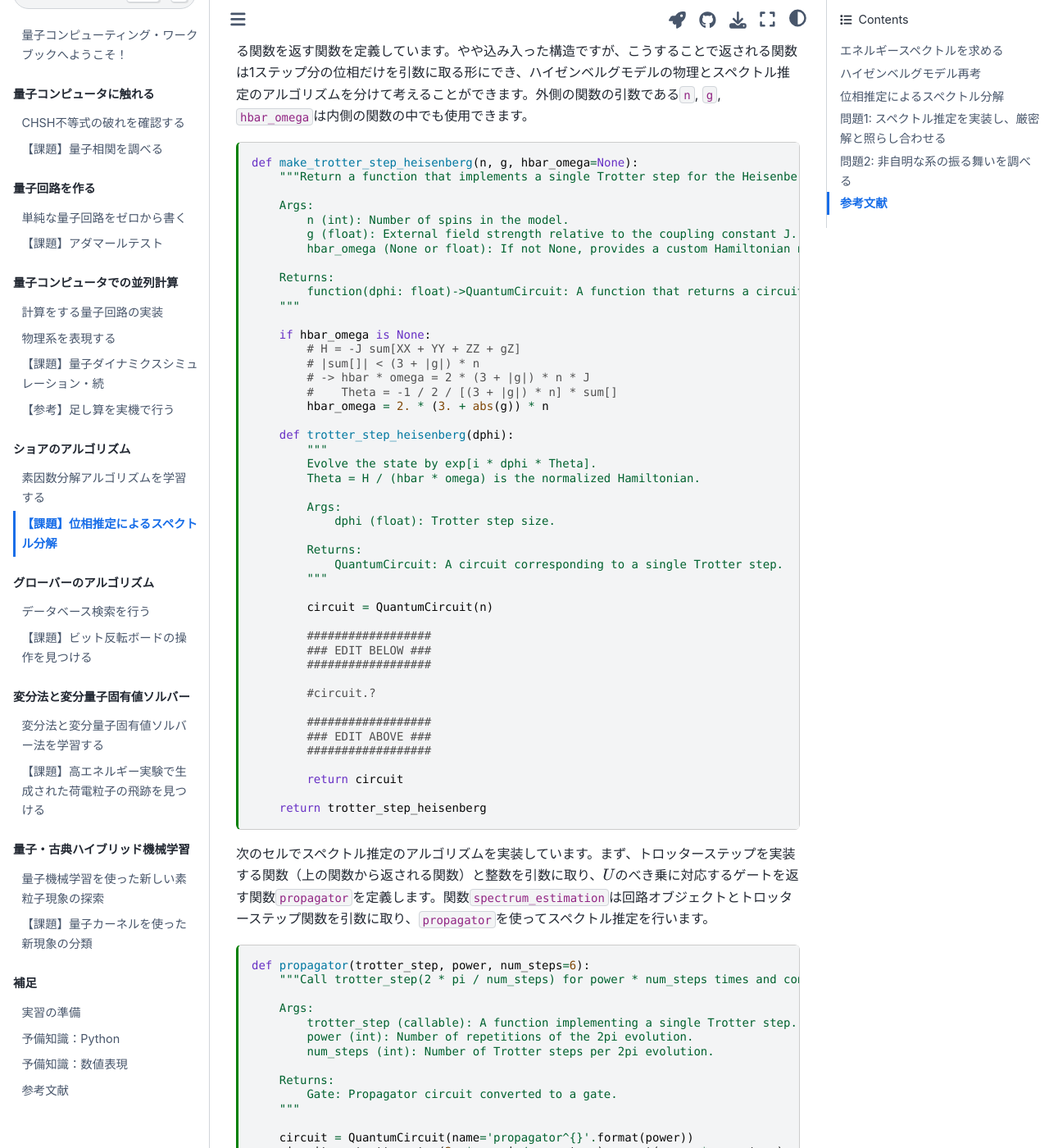
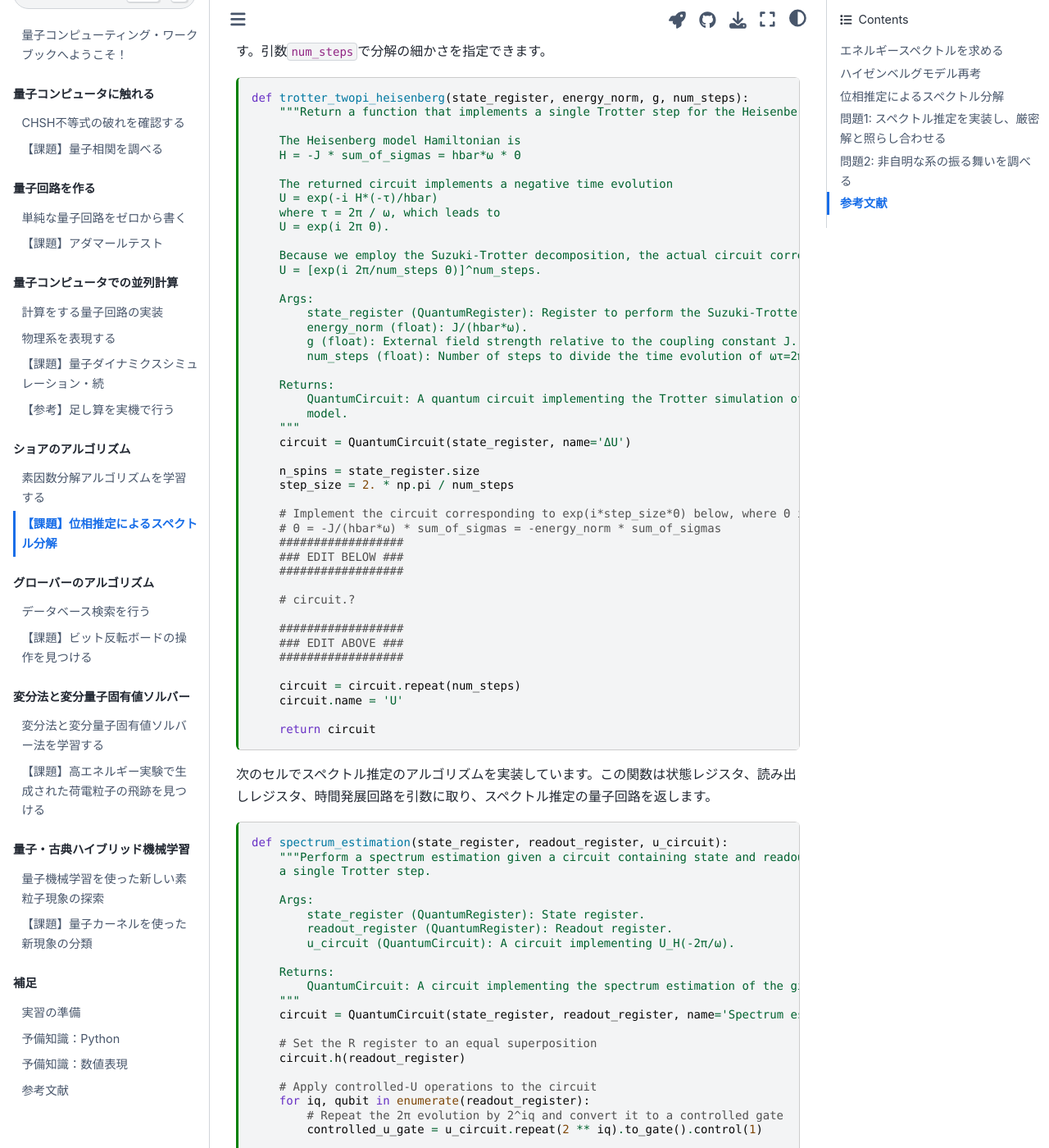
Before and after one commit to UTokyo-ICEPP/qc-workbook, a Jupyter Book: the page built from source/ja/spectrum_estimation.md, in a window 1280 px wide and 1400 px high, scrolled down 5726 px. Shown: the whole window at 82% size. Built offline with Jupyter Book 1.0.4 settings and Sphinx 7.4.7 and the Sphinx Book theme 1.1.4, drawn with Linux system fonts in a browser that asks for light colours; cross-references to code outside the pages are shown as plain code; some of the changed text lies outside the part shown.

Commit message:
updated spectrum_estimation

````diff
--- a/source/ja/spectrum_estimation.md
+++ b/source/ja/spectrum_estimation.md
@@ -111,7 +111,7 @@ for i in range(eigvals.shape[0]):
     show_state(eigvectors[:, i], binary=True, state_label=r'\phi_{} (E={}J)'.format(i, eigvals[i]))
 ```
 
-最後の部分で、[`show_statevector`関数](https://github.com/UTokyo-ICEPP/qc-workbook/tree/master/source/utils/show_state.py)を利用して固有値と固有ベクトルを表示しました。最低エネルギー状態（固有値$-2J$）に対応する独立な固有ベクトルが3つあることがわかります。したがって、これらの固有ベクトルの任意の線形和もまた最低エネルギー状態です。励起状態（固有値$6J$）は$1/\sqrt{2} (-\ket{01} + \ket{10})$です。
+最後の部分で、[`show_state`関数](https://github.com/UTokyo-ICEPP/qc-workbook/tree/master/source/qc_workbook/show_state.py)を利用して固有値と固有ベクトルを表示しました。最低エネルギー状態（固有値$-2J$）に対応する独立な固有ベクトルが3つあることがわかります。したがって、これらの固有ベクトルの任意の線形和もまた最低エネルギー状態です。励起状態（固有値$6J$）は$1/\sqrt{2} (-\ket{01} + \ket{10})$です。
 
 +++
 
@@ -214,101 +214,105 @@ $$
 
 $U_H(-\tau)$を量子コンピュータ上で計算するために、鈴木・トロッター分解を使います。$ZZ, XX, YY$回転ゲートの実装法は{doc}`dynamics_simulation`を参照してください。
 
-次のセルでは鈴木・トロッター分解の1ステップ（トロッターステップと呼ばれます）に対応する関数を返す関数を定義しています。やや込み入った構造ですが、こうすることで返される関数は1ステップ分の位相だけを引数に取る形にでき、ハイゼンベルグモデルの物理とスペクトル推定のアルゴリズムを分けて考えることができます。外側の関数の引数である`n`, `g`, `hbar_omega`は内側の関数の中でも使用できます。
+次のセルでは$U_H(-2\pi/\omega)$を鈴木・トロッター分解した量子回路を返す関数を定義しています。引数`num_steps`で分解の細かさを指定できます。
 
 ```{code-cell} ipython3
-def make_trotter_step_heisenberg(n, g, hbar_omega=None):
+---
+jupyter:
+  outputs_hidden: false
+pycharm:
+  name: '#%%
+
+    '
+---
+def trotter_twopi_heisenberg(state_register, energy_norm, g, num_steps):
     """Return a function that implements a single Trotter step for the Heisenberg model.
 
+    The Heisenberg model Hamiltonian is
+    H = -J * sum_of_sigmas = hbar*ω * Θ
+
+    The returned circuit implements a negative time evolution
+    U = exp(-i H*(-τ)/hbar)
+    where τ = 2π / ω, which leads to
+    U = exp(i 2π Θ).
+
+    Because we employ the Suzuki-Trotter decomposition, the actual circuit corresponds to
+    U = [exp(i 2π/num_steps Θ)]^num_steps.
+
     Args:
-        n (int): Number of spins in the model.
+        state_register (QuantumRegister): Register to perform the Suzuki-Trotter simulation.
+        energy_norm (float): J/(hbar*ω).
         g (float): External field strength relative to the coupling constant J.
-        hbar_omega (None or float): If not None, provides a custom Hamiltonian normalization in units of J.
+        num_steps (float): Number of steps to divide the time evolution of ωτ=2π.
 
     Returns:
-        function(dphi: float)->QuantumCircuit: A function that returns a circuit corresponding to a single Trotter step by dphi.
+        QuantumCircuit: A quantum circuit implementing the Trotter simulation of the Heisenberg
+        model.
     """
+    circuit = QuantumCircuit(state_register, name='ΔU')
 
-    if hbar_omega is None:
-        # H = -J sum[XX + YY + ZZ + gZ]
-        # |sum[]| < (3 + |g|) * n
-        # -> hbar * omega = 2 * (3 + |g|) * n * J
-        #    Theta = -1 / 2 / [(3 + |g|) * n] * sum[]
-        hbar_omega = 2. * (3. + abs(g)) * n
+    n_spins = state_register.size
+    step_size = 2. * np.pi / num_steps
 
-    def trotter_step_heisenberg(dphi):
-        """
-        Evolve the state by exp[i * dphi * Theta].
-        Theta = H / (hbar * omega) is the normalized Hamiltonian.
+    # Implement the circuit corresponding to exp(i*step_size*Θ) below, where Θ is defined by
+    # Θ = -J/(hbar*ω) * sum_of_sigmas = -energy_norm * sum_of_sigmas
+    ##################
+    ### EDIT BELOW ###
+    ##################
 
-        Args:
-            dphi (float): Trotter step size.
+    # circuit.?
 
-        Returns:
-            QuantumCircuit: A circuit corresponding to a single Trotter step.
-        """
+    ##################
+    ### EDIT ABOVE ###
+    ##################
 
-        circuit = QuantumCircuit(n)
+    circuit = circuit.repeat(num_steps)
+    circuit.name = 'U'
 
-        ##################
-        ### EDIT BELOW ###
-        ##################
-
-        #circuit.?
-
-        ##################
-        ### EDIT ABOVE ###
-        ##################
-
-        return circuit
-
-    return trotter_step_heisenberg
+    return circuit
 ```
 
-次のセルでスペクトル推定のアルゴリズムを実装しています。まず、トロッターステップを実装する関数（上の関数から返される関数）と整数を引数に取り、$U$のべき乗に対応するゲートを返す関数`propagator`を定義します。関数`spectrum_estimation`は回路オブジェクトとトロッターステップ関数を引数に取り、`propagator`を使ってスペクトル推定を行います。
+次のセルでスペクトル推定のアルゴリズムを実装しています。この関数は状態レジスタ、読み出しレジスタ、時間発展回路を引数に取り、スペクトル推定の量子回路を返します。
 
 ```{code-cell} ipython3
-def propagator(trotter_step, power, num_steps=6):
-    """Call trotter_step(2 * pi / num_steps) for power * num_steps times and convert the circuit to a gate.
+---
+jupyter:
+  outputs_hidden: false
+pycharm:
+  name: '#%%
 
-    Args:
-        trotter_step (callable): A function implementing a single Trotter step.
-        power (int): Number of repetitions of the 2pi evolution.
-        num_steps (int): Number of Trotter steps per 2pi evolution.
-
-    Returns:
-        Gate: Propagator circuit converted to a gate.
-    """
-
-    circuit = QuantumCircuit(name='propagator^{}'.format(power))
-    circuit += trotter_step(2. * np.pi / num_steps).repeat(power * num_steps)
-    return circuit.to_gate()
-
-def spectrum_estimation(circuit, trotter_step):
+    '
+---
+def spectrum_estimation(state_register, readout_register, u_circuit):
     """Perform a spectrum estimation given a circuit containing state and readout registers and a callable implementing
     a single Trotter step.
 
     Args:
-        circuit (QuantumCircuit): Circuit with two registers 'state' and 'readout'.
-        trotter_step (callable): A function returning a QuantumCircuit corresponding to a Trotter step.
+        state_register (QuantumRegister): State register.
+        readout_register (QuantumRegister): Readout register.
+        u_circuit (QuantumCircuit): A circuit implementing U_H(-2π/ω).
+
+    Returns:
+        QuantumCircuit: A circuit implementing the spectrum estimation of the given Hamiltonian.
     """
-
-    state_register = next(reg for reg in circuit.qregs if reg.name == 'state')
-    readout_register = next(reg for reg in circuit.qregs if reg.name == 'readout')
+    circuit = QuantumCircuit(state_register, readout_register, name='Spectrum estimation')
 
     # Set the R register to an equal superposition
     circuit.h(readout_register)
 
     # Apply controlled-U operations to the circuit
-    for qubit in readout_register:
-        # Create a gate from repeated execution of the Trotter step, and convert it to a controlled gate
-        controlled_u = propagator(trotter_step, 2 ** qubit.index).control(1)
+    for iq, qubit in enumerate(readout_register):
+        # Repeat the 2π evolution by 2^iq and convert it to a controlled gate
+        controlled_u_gate = u_circuit.repeat(2 ** iq).to_gate().control(1)
+
         # Append the controlled gate specifying the control and target qubits
-        circuit.append(controlled_u, qargs=([qubit] + state_register[:]))
+        circuit.append(controlled_u_gate, qargs=([qubit] + state_register[:]))
+
+    circuit.barrier()
 
     # Inverse QFT
-    for j in range(readout_register.size // 2):
-        circuit.swap(readout_register[j], readout_register[-1 - j])
+    for iq in range(readout_register.size // 2):
+        circuit.swap(readout_register[iq], readout_register[-1 - iq])
 
     dphi = 2. * np.pi / (2 ** readout_register.size)
 
@@ -318,48 +322,115 @@ def spectrum_estimation(circuit, trotter_step):
             circuit.cp(-dphi * (2 ** power), readout_register[jctrl], readout_register[jtarg])
 
         circuit.h(readout_register[jtarg])
+
+    return circuit
 ```
 
-まずは、上で厳密解を求めた$n=2, g=0$のケースを調べます。状態レジスタの初期状態を
+この問題では、上で厳密解を求めた$n=2, g=0$のケースを調べます。今回はすでにエネルギー固有値を知っているので、ハミルトニアンの規格化定数を$\hbar \omega = 16J$として、読み出しレジスタの終状態が単純になるようにします。このとき読み出しは符号付きで、最大絶対値が$2^{n_R} (6/16)$なので、$n_R = 1 + 3$とすればオーバーフローを回避できます。
+
+次のセルでシミュレーションとスペクトル推定のパラメータを設定します。
+
+```{code-cell} ipython3
+## Physics model parameter
+g = 0.
+
+## Spectrum estimation parameters
+# Hamiltonian normalization
+energy_norm = 1. / 16. # J/(hbar*ω)
+# Number of steps per 2pi evolution
+# Tune this parameter to find the best balance of simulation accuracy versus circuit depth
+num_steps = 6
+# Register sizes
+n_state = 2
+n_readout = 4
+
+## Registers
+state_register = QuantumRegister(n_state, 'state')
+readout_register = QuantumRegister(n_readout, 'readout')
+```
+
+上で正しく関数をかけているか確認しておきましょう。
+
+```{code-cell} ipython3
+:tags: [remove-output]
+
+u_circuit = trotter_twopi_heisenberg(state_register, energy_norm, g, num_steps)
+u_circuit.draw('mpl')
+```
+
+```{code-cell} ipython3
+:tags: [remove-output]
+
+se_circuit = spectrum_estimation(state_register, readout_register, u_circuit)
+se_circuit.draw('mpl')
+```
+
+状態レジスタの初期状態を
 
 ```{math}
 :label: two_qubit_init
 \frac{1}{2}\ket{00} - \frac{1}{\sqrt{2}}\ket{01} + \frac{1}{2} \ket{11} = \frac{1}{2} \ket{\phi_0} + \frac{1}{2} \ket{\phi_1} + \frac{1}{2} \ket{\phi_2} + \frac{1}{2} \ket{\phi_3}
 ```
 
-とします。ここで$\ket{\phi_i}$は最初に求めた固有ベクトルの4つの厳密解です。
-
-今回はすでにエネルギー固有値を知っているので、ハミルトニアンの規格化定数を$\hbar \omega = 16J$として、読み出しレジスタの終状態が単純になるようにします。このとき読み出しは符号付きで、最大絶対値が$2^{n_R} (6/16)$なので、$n_R = 1 + 3$とすればオーバーフローを回避できます。
+とする関数を書きます。ここで$\ket{\phi_i}$は最初に求めた固有ベクトルの4つの厳密解です。
 
 ```{code-cell} ipython3
 :tags: [remove-output]
 
-n_state = 2
-n_readout = 4
-g = 0.
-hbar_omega = 16. # 16J but we are setting J=1
+def make_initial_state(state_register, readout_register):
+    circuit = QuantumCircuit(state_register, readout_register)
 
-state_register = QuantumRegister(n_state, 'state')
-readout_register = QuantumRegister(n_readout, 'readout')
-circuit = QuantumCircuit(state_register, readout_register)
+    # Set the initial state of the state vector to (1/2)|00> - (1/sqrt(2))|01> + (1/2)|11>
+    ##################
+    ### EDIT BELOW ###
+    ##################
 
-# Set the initial state of the state vector to (1/2)|00> - (1/sqrt(2))|01> + (1/2)|11>
-##################
-### EDIT BELOW ###
-##################
+    #circuit.?
 
-#circuit.?
+    ##################
+    ### EDIT ABOVE ###
+    ##################
 
-##################
-### EDIT ABOVE ###
-##################
+    return circuit
 
-trotter_step = make_trotter_step_heisenberg(n_state, g, hbar_omega=hbar_omega)
 
-spectrum_estimation(circuit, trotter_step)
+init_circuit = make_initial_state(state_register, readout_register)
+init_circuit.draw('mpl')
+```
 
+最後に全てを組み合わせます。
+
+```{code-cell} ipython3
+---
+jupyter:
+  outputs_hidden: false
+pycharm:
+  name: '#%%
+
+    '
+tags: [remove-output]
+---
+u_circuit = trotter_twopi_heisenberg(state_register, energy_norm, g, num_steps)
+se_circuit = spectrum_estimation(state_register, readout_register, u_circuit)
+
+circuit = make_initial_state(state_register, readout_register)
+circuit.compose(se_circuit, inplace=True)
 circuit.measure_all()
+circuit.draw('mpl')
+```
 
+シミュレータで実行してヒストグラムを得ます。
+
+```{code-cell} ipython3
+---
+jupyter:
+  outputs_hidden: false
+pycharm:
+  name: '#%%
+
+    '
+tags: [remove-output]
+---
 # Run the circuit in qasm_simulator and plot the histogram
 qasm_simulator = Aer.get_backend('qasm_simulator')
 circuit = transpile(circuit, backend=qasm_simulator)
@@ -442,15 +513,15 @@ $|f(\kappa_m - k)|$は$\kappa_m$近傍で鋭いピークを持つ分布なので
 [^unitarity]: これは$\{\ket{l}\}$と$\{\ket{\phi_m}\}$がともに状態レジスタの正規直交基底を張る（変換行列がユニタリである）ことに起因します。
 
 ```{code-cell} ipython3
-def get_spectrum_for_comp_basis(n_state, n_readout, l, g, hbar_omega=None, use_qasm=False):
+def get_spectrum_for_comp_basis(n_state, n_readout, l, energy_norm, g, use_qasm=False):
     """Compute and return the distribution P_l(k, h) as an ndarray.
 
     Args:
         n_state (int): Size of the state register.
         n_readout (int): Size of the readout register.
         l (int): Index of the initial-state computational basis in the state register.
+        energy_norm (float): Hamiltonian normalization.
         g (float): Parameter g of the Heisenberg model.
-        hbar_omega (None or float): Hamiltonian normalization.
         use_qasm (bool): Use the qasm_simulator if True.
     """
 
@@ -464,9 +535,10 @@ def get_spectrum_for_comp_basis(n_state, n_readout, l, g, hbar_omega=None, use_q
         if ((l >> iq) & 1) == 1:
             circuit.x(state_register[iq])
 
-    # Run the spectrum estimation
-    trotter_step = make_trotter_step_heisenberg(n_state, g, hbar_omega=hbar_omega)
-    spectrum_estimation(circuit, trotter_step)
+    u_circuit = trotter_twopi_heisenberg(state_register, energy_norm, g, num_steps)
+    se_circuit = spectrum_estimation(state_register, readout_register, u_circuit)
+
+    circuit.compose(se_circuit, inplace=True)
 
     # Extract the probability distribution as an array of shape (2 ** n_readout, 2 ** n_state)
     if use_qasm:
@@ -514,7 +586,7 @@ def get_spectrum_for_comp_basis(n_state, n_readout, l, g, hbar_omega=None, use_q
 
 n_state = 4
 n_readout = 5
-hbar_omega = 24.
+energy_norm = 1. / 24.
 
 g_values = np.linspace(0., 0.5, 6, endpoint=True)
 
@@ -527,7 +599,7 @@ def get_full_spectrum(g):
     spectrum = np.zeros(2 ** n_readout, dtype=float)
 
     for l in range(2 ** n_state):
-        probs = get_spectrum_for_comp_basis(n_state, n_readout, l, g, hbar_omega=hbar_omega)
+        probs = get_spectrum_for_comp_basis(n_state, n_readout, l, energy_norm, g)
         print('Computed spectrum for g = {:.1f} l = {:d}'.format(g, l))
 
         ##################
@@ -549,7 +621,7 @@ spectra[0] = np.roll(get_full_spectrum(0.), 2 ** (n_readout - 1))
 ```{code-cell} ipython3
 :tags: [remove-output]
 
-plt.plot(np.linspace(-0.5 * hbar_omega, 0.5 * hbar_omega, 2 ** n_readout), spectra[0], 'o')
+plt.plot(np.linspace(-0.5 / energy_norm, 0.5 / energy_norm, 2 ** n_readout), spectra[0], 'o')
 plt.xlabel('E/J')
 plt.ylabel('P(E)')
 ```
````
